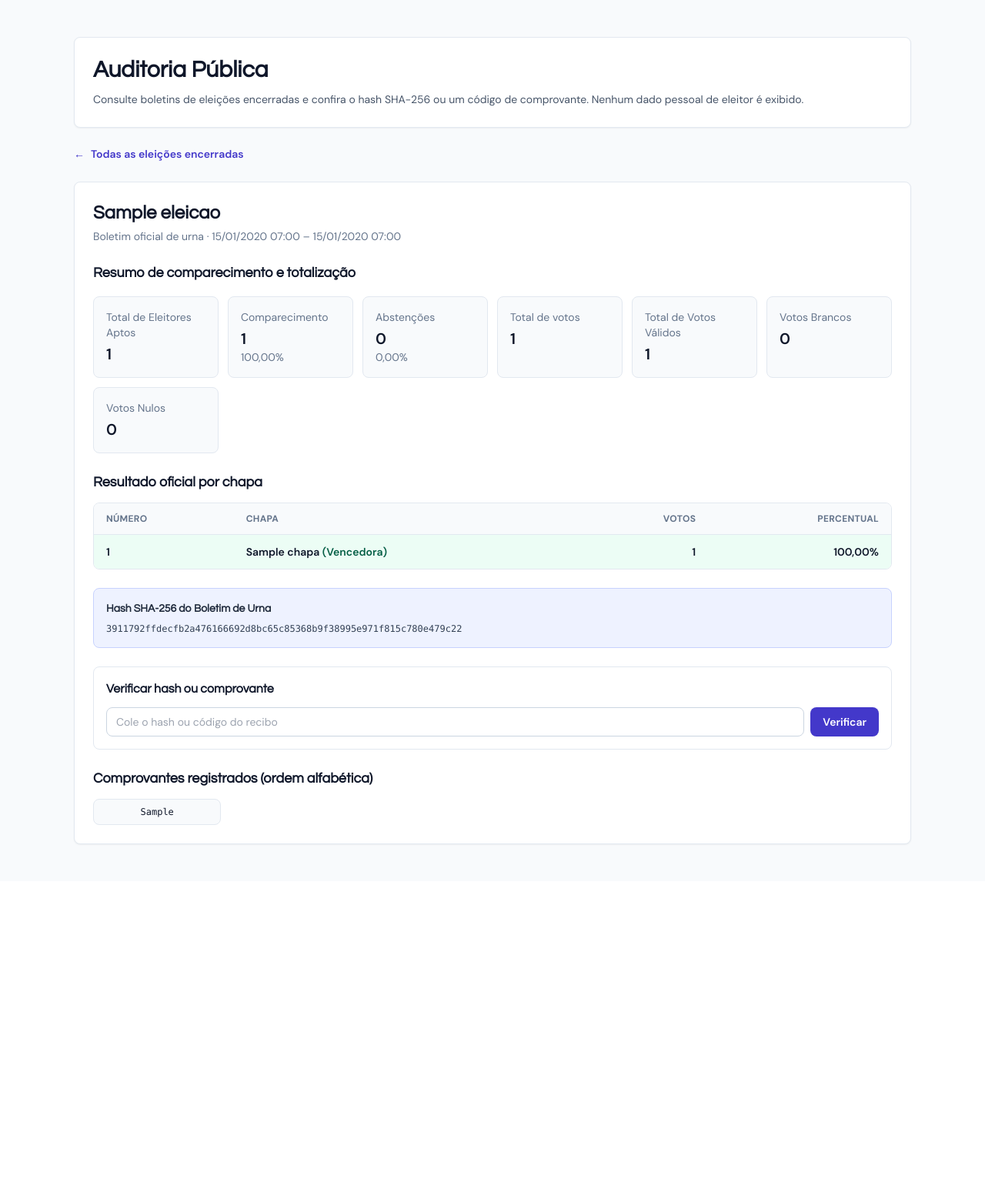
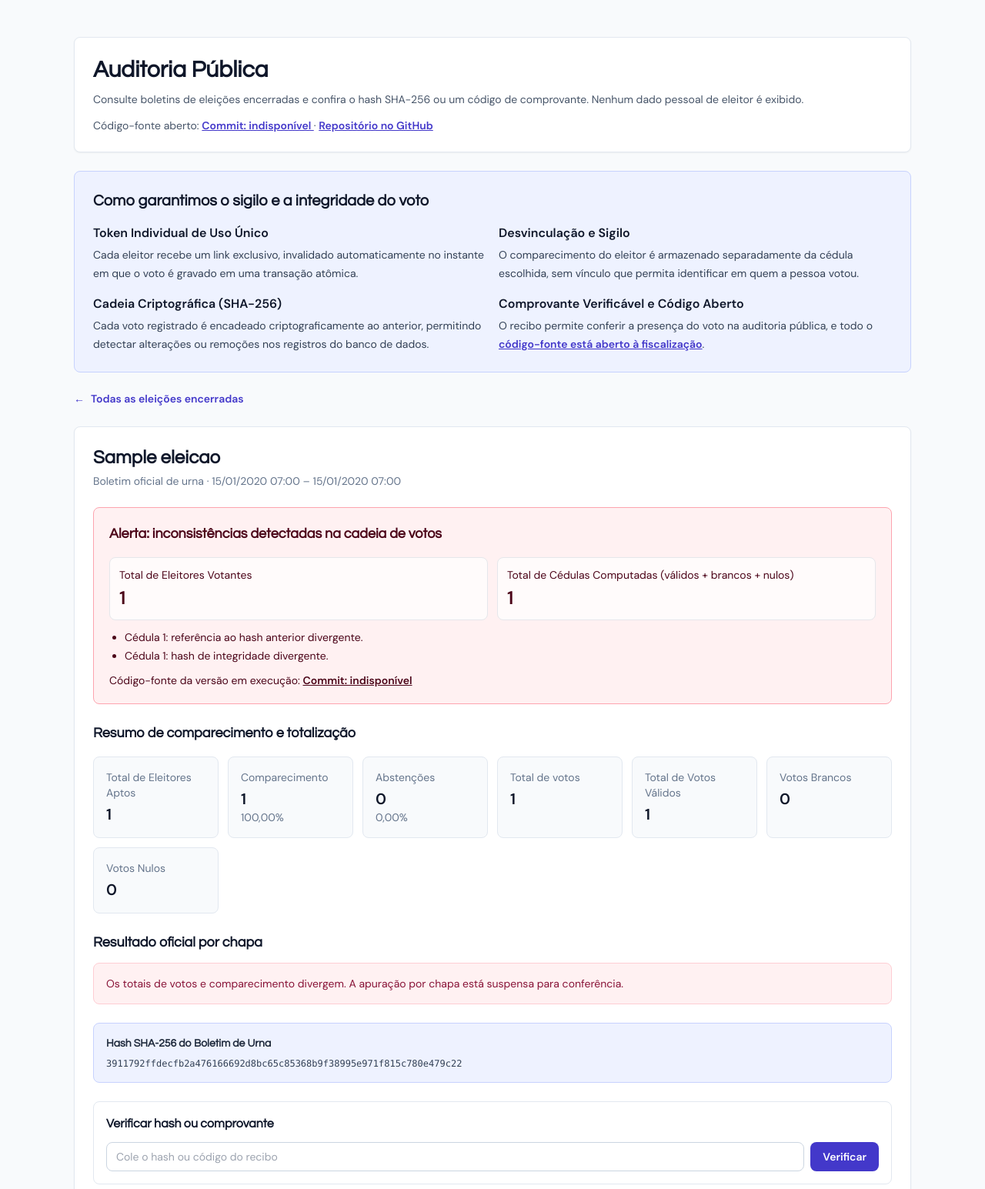
Before and after one commit to danielrp9/e-Votos, a Django app: page /auditoria/1/ in a window 1280 px wide. Shown: the part 71-1616 px from the top of the page at 77% size. Before the commit the page ends 1169 px from the top, so only its background shows below. Run offline with Django 5.2, Linux system fonts and the light colour scheme; tables that the repository leaves empty hold one stand-in row (values such as "Sample post"); some libraries are stand-ins or nearby versions.

Commit message:
Adiciona verificador visual de integridade e guia de transparência na auditoria

```diff
--- a/eleicao/models.py
+++ b/eleicao/models.py
@@ -1,3 +1,5 @@
+import hashlib
+import json
 import secrets
 import string
 import uuid
@@ -213,6 +215,8 @@ class Eleitor(models.Model):
 
 
 class Voto(models.Model):
+    HASH_INICIAL = "0" * 64
+
     class Tipo(models.TextChoices):
         VALIDO = "VALIDO", "Válido"
         BRANCO = "BRANCO", "Branco"
@@ -225,11 +229,39 @@ class Voto(models.Model):
     tipo_voto = models.CharField(max_length=10, choices=Tipo.choices)
     codigo_comprovante = models.CharField(max_length=12, unique=True, editable=False)
     data_registro = models.DateTimeField(default=timezone.now, editable=False)
+    hash_anterior = models.CharField(max_length=64, default="", editable=False)
+    hash_integridade = models.CharField(max_length=64, default="", editable=False)
+
+    def calcular_hash_integridade(self, hash_anterior):
+        conteudo = {
+            "eleicao_id": self.eleicao_id,
+            "chapa_id": self.chapa_id,
+            "tipo_voto": self.tipo_voto,
+            "codigo_comprovante": self.codigo_comprovante,
+            "data_registro": self.data_registro.isoformat(),
+            "hash_anterior": hash_anterior,
+        }
+        serializado = json.dumps(
+            conteudo,
+            ensure_ascii=False,
+            sort_keys=True,
+            separators=(",", ":"),
+        ).encode("utf-8")
+        return hashlib.sha256(serializado).hexdigest()
 
     def save(self, *args, **kwargs):
         if not self.codigo_comprovante:
             caracteres = string.ascii_uppercase + string.digits
             self.codigo_comprovante = "".join(secrets.choice(caracteres) for _ in range(12))
+        if self._state.adding:
+            self.hash_anterior = (
+                type(self).objects.filter(eleicao_id=self.eleicao_id)
+                .order_by("-pk")
+                .values_list("hash_integridade", flat=True)
+                .first()
+                or self.HASH_INICIAL
+            )
+            self.hash_integridade = self.calcular_hash_integridade(self.hash_anterior)
         super().save(*args, **kwargs)
 
     def __str__(self):
--- a/eleicao/services/auditoria_eleicao.py
+++ b/eleicao/services/auditoria_eleicao.py
@@ -5,6 +5,45 @@ from django.db.models import Count, Q
 
 from eleicao.models import Chapa, Eleitor, Voto
 from eleicao.services.resultado_eleicao import calcular_resultado_eleicao
+
+
+def verificar_integridade_votos(eleicao):
+    votos = Voto.objects.filter(eleicao=eleicao).order_by("pk")
+    total_eleitores_votantes = Eleitor.objects.filter(
+        eleicao=eleicao,
+        ja_votou=True,
+    ).count()
+    total_cedulas_computadas = 0
+    inconsistencias = []
+    hash_anterior_esperado = Voto.HASH_INICIAL
+
+    for indice, voto in enumerate(votos, start=1):
+        if voto.tipo_voto in (Voto.Tipo.VALIDO, Voto.Tipo.BRANCO, Voto.Tipo.NULO):
+            total_cedulas_computadas += 1
+        if voto.hash_anterior != hash_anterior_esperado:
+            inconsistencias.append(
+                f"Cédula {indice}: referência ao hash anterior divergente."
+            )
+        hash_esperado = voto.calcular_hash_integridade(hash_anterior_esperado)
+        if voto.hash_integridade != hash_esperado:
+            inconsistencias.append(f"Cédula {indice}: hash de integridade divergente.")
+        hash_anterior_esperado = hash_esperado
+
+    if total_eleitores_votantes != total_cedulas_computadas:
+        inconsistencias.append(
+            "O total de eleitores votantes diverge do total de cédulas computadas."
+        )
+    if votos.count() != total_cedulas_computadas:
+        inconsistencias.append(
+            "Há registros de voto com tipo inválido, fora dos totais computados."
+        )
+
+    return {
+        "cadeia_integra": not inconsistencias,
+        "inconsistencias": inconsistencias,
+        "total_eleitores_votantes": total_eleitores_votantes,
+        "total_cedulas_computadas": total_cedulas_computadas,
+    }
 
 
 def obter_dados_boletim(eleicao):
--- a/eleicao/views.py
+++ b/eleicao/views.py
@@ -1,5 +1,7 @@
+import subprocess
 import uuid
 
+from django.conf import settings
 from django.contrib import messages
 from django.db import transaction
 from django.db.models import Q
@@ -8,11 +10,40 @@ from django.utils import timezone
 from django.views.decorators.http import require_GET, require_http_methods
 
 from .models import Chapa, Eleicao, Eleitor, Voto
-from .services.auditoria_eleicao import obter_dados_boletim
+from .services.auditoria_eleicao import (
+    obter_dados_boletim,
+    verificar_integridade_votos,
+)
 from .services.resultado_eleicao import calcular_resultado_eleicao
 
 
 MAX_TENTATIVAS_MATRICULA = 5
+REPOSITORIO_PUBLICO_URL = "https://github.com/danielrp9/e-Votos"
+
+
+def _obter_identificacao_versao():
+    try:
+        resultado = subprocess.run(
+            ["git", "rev-parse", "--short", "HEAD"],
+            cwd=settings.BASE_DIR,
+            check=True,
+            capture_output=True,
+            text=True,
+            timeout=2,
+        )
+        commit_hash = resultado.stdout.strip() or "indisponível"
+    except (OSError, subprocess.SubprocessError):
+        commit_hash = "indisponível"
+    commit_url = (
+        f"{REPOSITORIO_PUBLICO_URL}/commit/{commit_hash}"
+        if commit_hash != "indisponível"
+        else REPOSITORIO_PUBLICO_URL
+    )
+    return {
+        "commit_hash": commit_hash,
+        "commit_url": commit_url,
+        "repositorio_url": REPOSITORIO_PUBLICO_URL,
+    }
 
 
 def _matricula_normalizada(valor):
@@ -161,6 +192,7 @@ def urna(request):
 
     with transaction.atomic():
         eleitor = Eleitor.objects.select_for_update().select_related("eleicao").get(pk=eleitor_id)
+        Eleicao.objects.select_for_update().get(pk=eleitor.eleicao_id)
         if eleitor.ja_votou:
             request.session.pop("eleitor_id", None)
             request.session.pop("eleicao_id", None)
@@ -195,11 +227,16 @@ def inicio(request):
 
 @require_GET
 def auditoria_publica(request, eleicao_id=None):
+    contexto_versao = _obter_identificacao_versao()
     if eleicao_id is None:
         eleicoes = Eleicao.objects.filter(
             Q(ativa=False) | Q(data_fim__lt=timezone.now())
         ).order_by("-data_fim", "-pk")
-        return render(request, "eleicao/auditoria.html", {"eleicoes": eleicoes})
+        return render(
+            request,
+            "eleicao/auditoria.html",
+            {"eleicoes": eleicoes, **contexto_versao},
+        )
 
     eleicao = get_object_or_404(Eleicao, pk=eleicao_id)
     if eleicao.status_atual != "ENCERRADA":
@@ -211,10 +248,15 @@ def auditoria_publica(request, eleicao_id=None):
         return render(
             request,
             "eleicao/auditoria.html",
-            {"eleicao": eleicao, "aviso_status": aviso_status},
+            {
+                "eleicao": eleicao,
+                "aviso_status": aviso_status,
+                **contexto_versao,
+            },
         )
 
     dados_boletim = obter_dados_boletim(eleicao)
+    integridade = verificar_integridade_votos(eleicao)
     comprovantes = dados_boletim["comprovantes_ordenados"]
     verificacao = None
     if "verificar" in request.GET:
@@ -248,6 +290,8 @@ def auditoria_publica(request, eleicao_id=None):
             "dados_boletim": dados_boletim,
             "comprovantes": comprovantes,
             "verificacao": verificacao,
+            **integridade,
+            **contexto_versao,
         },
     )
 
--- a/templates/eleicao/auditoria.html
+++ b/templates/eleicao/auditoria.html
@@ -6,6 +6,35 @@
     <section class="rounded-lg border border-slate-200 bg-white p-6 shadow-sm">
         <h1 class="text-3xl font-semibold">Auditoria Pública</h1>
         <p class="mt-2 text-sm leading-6 text-slate-600">Consulte boletins de eleições encerradas e confira o hash SHA-256 ou um código de comprovante. Nenhum dado pessoal de eleitor é exibido.</p>
+        <p class="mt-3 text-sm text-slate-600">
+            Código-fonte aberto:
+            <a class="font-semibold text-indigo-700 underline hover:text-indigo-900" href="{{ commit_url }}" rel="noopener noreferrer" target="_blank">
+                Commit: {{ commit_hash }}
+            </a>
+            · <a class="font-semibold text-indigo-700 underline hover:text-indigo-900" href="{{ repositorio_url }}" rel="noopener noreferrer" target="_blank">Repositório no GitHub</a>
+        </p>
+    </section>
+
+    <section class="rounded-lg border border-indigo-200 bg-indigo-50 p-6" aria-labelledby="auditoria-sigilo">
+        <h2 id="auditoria-sigilo" class="text-xl font-semibold">Como garantimos o sigilo e a integridade do voto</h2>
+        <dl class="mt-4 grid gap-4 sm:grid-cols-2">
+            <div>
+                <dt class="font-semibold">Token Individual de Uso Único</dt>
+                <dd class="mt-1 text-sm leading-6 text-slate-700">Cada eleitor recebe um link exclusivo, invalidado automaticamente no instante em que o voto é gravado em uma transação atômica.</dd>
+            </div>
+            <div>
+                <dt class="font-semibold">Desvinculação e Sigilo</dt>
+                <dd class="mt-1 text-sm leading-6 text-slate-700">O comparecimento do eleitor é armazenado separadamente da cédula escolhida, sem vínculo que permita identificar em quem a pessoa votou.</dd>
+            </div>
+            <div>
+                <dt class="font-semibold">Cadeia Criptográfica (SHA-256)</dt>
+                <dd class="mt-1 text-sm leading-6 text-slate-700">Cada voto registrado é encadeado criptograficamente ao anterior, permitindo detectar alterações ou remoções nos registros do banco de dados.</dd>
+            </div>
+            <div>
+                <dt class="font-semibold">Comprovante Verificável e Código Aberto</dt>
+                <dd class="mt-1 text-sm leading-6 text-slate-700">O recibo permite conferir a presença do voto na auditoria pública, e todo o <a class="font-semibold text-indigo-700 underline" href="{{ repositorio_url }}" rel="noopener noreferrer" target="_blank">código-fonte está aberto à fiscalização</a>.</dd>
+            </div>
+        </dl>
     </section>
 
     {% if eleicao %}
@@ -23,6 +52,33 @@
                     {{ aviso_status }}
                 </div>
             {% else %}
+                <section class="rounded-lg border p-5 {% if cadeia_integra %}border-emerald-300 bg-emerald-50 text-emerald-950{% else %}border-rose-300 bg-rose-50 text-rose-950{% endif %}" aria-labelledby="auditoria-integridade" role="{% if cadeia_integra %}status{% else %}alert{% endif %}">
+                    <h3 id="auditoria-integridade" class="text-lg font-semibold">
+                        {% if cadeia_integra %}Cadeia de votos íntegra — Nenhuma inconsistência detectada{% else %}Alerta: inconsistências detectadas na cadeia de votos{% endif %}
+                    </h3>
+                    <dl class="mt-4 grid gap-3 sm:grid-cols-2">
+                        <div class="rounded-lg border border-current/20 bg-white/70 p-3">
+                            <dt class="text-sm">Total de Eleitores Votantes</dt>
+                            <dd class="mt-1 text-2xl font-semibold">{{ total_eleitores_votantes }}</dd>
+                        </div>
+                        <div class="rounded-lg border border-current/20 bg-white/70 p-3">
+                            <dt class="text-sm">Total de Cédulas Computadas (válidos + brancos + nulos)</dt>
+                            <dd class="mt-1 text-2xl font-semibold">{{ total_cedulas_computadas }}</dd>
+                        </div>
+                    </dl>
+                    {% if inconsistencias %}
+                        <ul class="mt-3 list-disc space-y-1 pl-5 text-sm">
+                            {% for inconsistencia in inconsistencias %}
+                                <li>{{ inconsistencia }}</li>
+                            {% endfor %}
+                        </ul>
+                    {% endif %}
+                    <p class="mt-3 text-sm">
+                        Código-fonte da versão em execução:
+                        <a class="font-semibold underline" href="{{ commit_url }}" rel="noopener noreferrer" target="_blank">Commit: {{ commit_hash }}</a>
+                    </p>
+                </section>
+
                 <section aria-labelledby="auditoria-resumo">
                     <h3 id="auditoria-resumo" class="text-lg font-semibold">Resumo de comparecimento e totalização</h3>
                     <dl class="mt-4 grid grid-cols-2 gap-3 sm:grid-cols-3 lg:grid-cols-6">
@@ -61,7 +117,7 @@
 
                 <section aria-labelledby="auditoria-resultado">
                     <h3 id="auditoria-resultado" class="text-lg font-semibold">Resultado oficial por chapa</h3>
-                    {% if dados_boletim.integridade_ok %}
+                    {% if cadeia_integra %}
                         <div class="mt-3 overflow-x-auto rounded-lg border border-slate-200">
                             <table class="w-full border-collapse text-left text-sm">
                                 <thead>
```
Also changed, not shown: eleicao/tests.py (+50 -0 lines), eleicao/migrations/0004_voto_hash_integridade.py (added).
